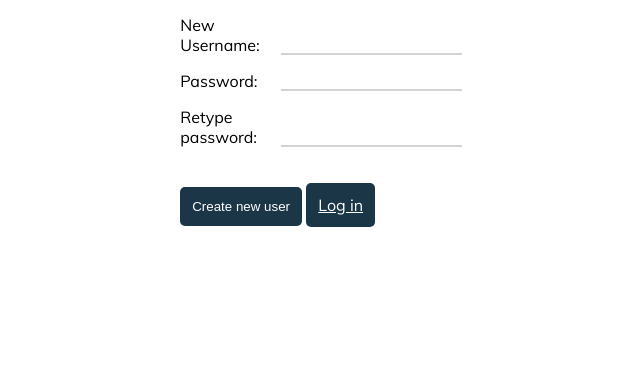
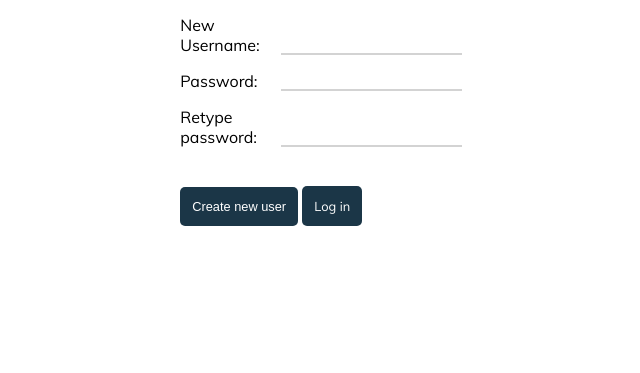
Before and after one commit to dorfingerjonas/mysql-demo, a PHP site: page /index.html in a window 1280 px wide. Shown: the part 329-702 px from the top of the page, without its empty margins (319-959 px from the left). Run offline with PHP 8.4, Linux system fonts and the light colour scheme.

Commit message:
add link style

```diff
--- a/style/style.css
+++ b/style/style.css
@@ -1,7 +1,7 @@
 @font-face {
     font-family: 'Muli';
     src: url('../fonts/muli.ttf');
-  }
+}
 
 body {
     width: 100vw;
@@ -29,6 +29,7 @@ body {
     background: #1b3647;
     color: #fff;
     border: none;
+    font-size: 1vw;
     border-radius: 5px;
     cursor: pointer;
     user-select: none;
@@ -50,3 +51,7 @@ input[type="text"], input[type="password"] {
 input[type="text"]:focus, input[type="password"]:focus {
     border-color: #353535;
 }
+
+a {
+    text-decoration: none;
+}
```
